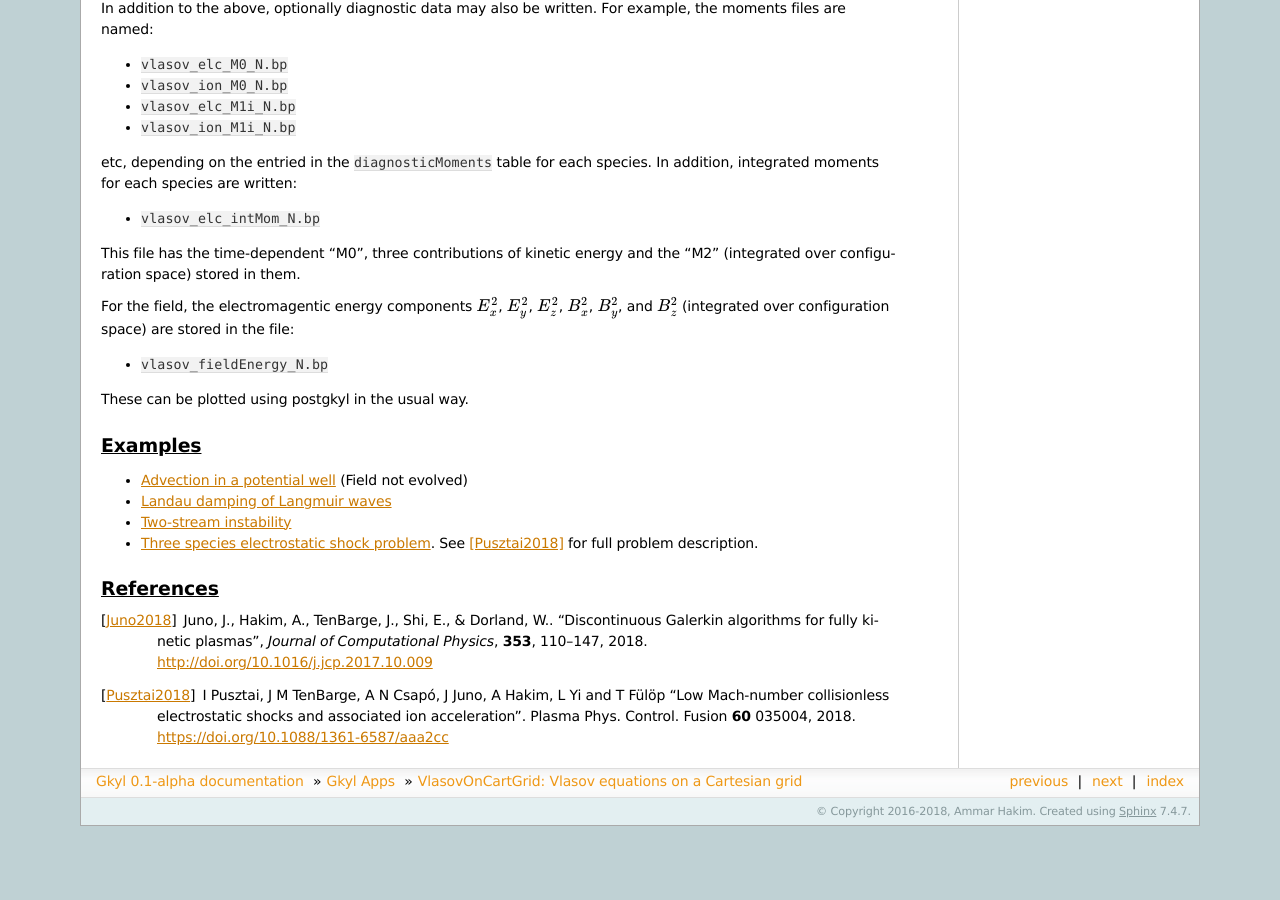
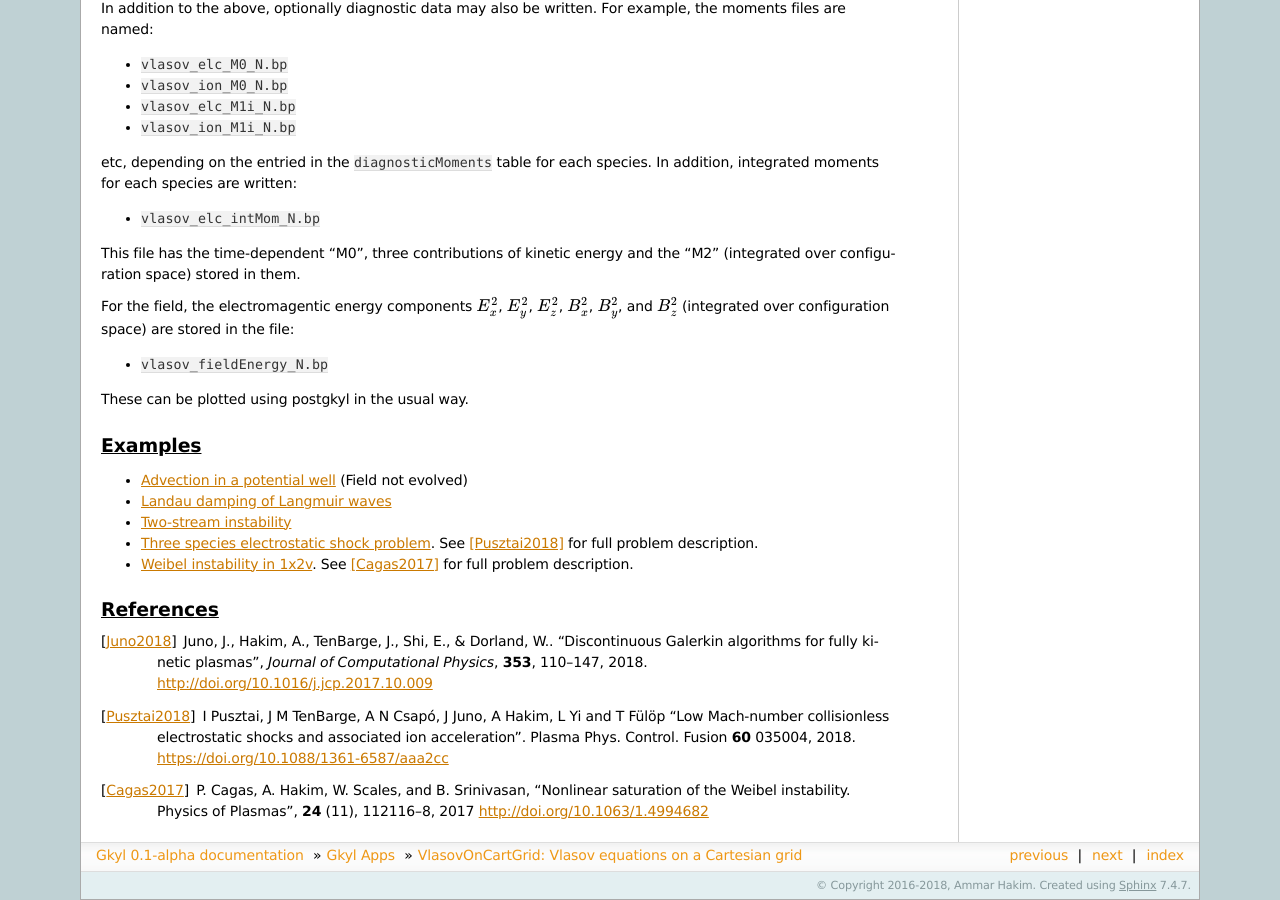
Before and after one commit to ammarhakim/gkyl-doc, a Sphinx documentation site: the page built from source/gkyl/VlasovOnCartGrid.rst, in a window 1280 px wide and 900 px high, scrolled down 4299 px. Built offline with Sphinx 7.4.7, drawn with Linux system fonts in a browser that asks for light colours; before the commit the page ends 5125 px from its top, so only the background shows below that.

Commit message:
Added Weibel problem as example

```diff
--- a/source/gkyl/VlasovOnCartGrid.rst
+++ b/source/gkyl/VlasovOnCartGrid.rst
@@ -379,7 +379,8 @@ Examples
 - :doc:`Two-stream instability <es-two-stream>`
 - :doc:`Three species electrostatic shock problem
   <al-ion-es-shock>`. See [Pusztai2018]_ for full problem description.
-
+- :doc:`Weibel instability in 1x2v <weibel-1x2v>`. See [Cagas2017]_
+  for full problem description.
 
 References
 ----------
@@ -394,3 +395,8 @@ References
    shocks and associated ion acceleration". Plasma
    Phys. Control. Fusion **60**
    035004, 2018. https://doi.org/10.1088/1361-6587/aaa2cc
+
+.. [Cagas2017] P. Cagas, A. Hakim, W. Scales, and
+   B. Srinivasan, "Nonlinear saturation of the Weibel
+   instability. Physics of Plasmas", **24** (11), 112116–8, 2017
+   http://doi.org/10.1063/1.4994682
--- /dev/null
+++ b/source/gkyl/weibel-1x2v.rst
@@ -0,0 +1,2 @@
+.. literalinclude:: w3-weibel-1x2v.lua
+  :language: lua
```
Also changed, not shown: 1 other file.
